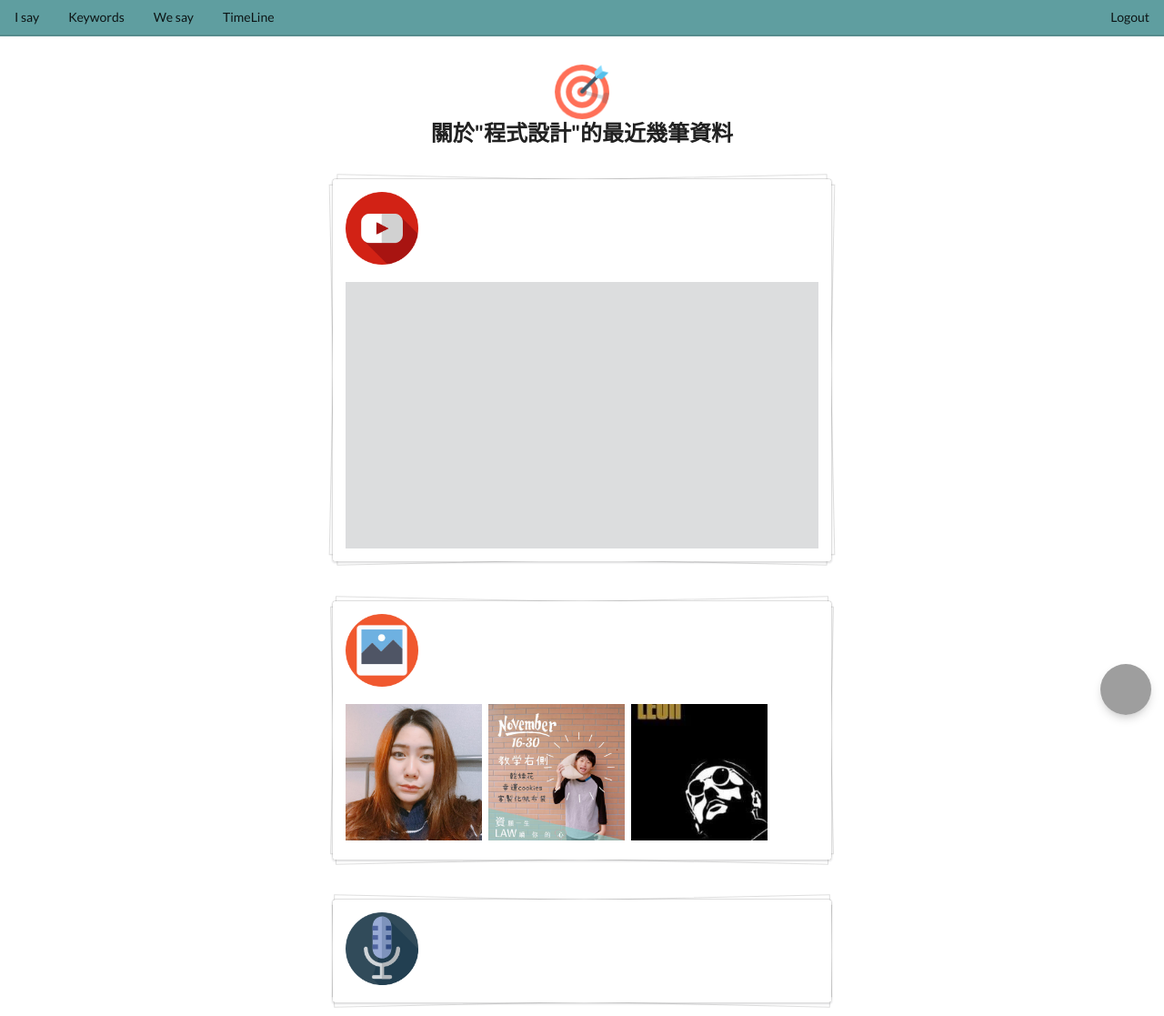
After one commit to PeiRongWang/isay, a PHP site: page /kwd_code_all.php in a window 1280 px wide. The commit adds this page. Shown: the whole page at 91% size. Run offline with PHP 8.4, Linux system fonts and the light colour scheme; some libraries are stand-ins or nearby versions; grey boxes are pictures that could not be loaded.

Commit message:
多加了一個分頁而已=3=

```diff
--- a/WeSay.php
+++ b/WeSay.php
@@ -9,7 +9,7 @@
     <script src="//code.jquery.com/jquery-3.1.1.min.js" integrity="sha256-hVVnYaiADRTO2PzUGmuLJr8BLUSjGIZsDYGmIJLv2b8=" crossorigin="anonymous"></script>
     <script src="assets/semantic.min.js"></script>
     <link rel="stylesheet" href="assets/style.css">
-     <script src="https://ajax.googleapis.com/ajax/libs/angularjs/1.6.4/angular.min.js"></script>
+     <script src="https://ajax.googleapis.com/ajax/libs/<angula></angula>rjs/1.6.4/angular.min.js"></script>
      <script src="assets/container.js"></script>
      <style>
         @font-face {
--- a/keywords.php
+++ b/keywords.php
@@ -30,6 +30,7 @@
                                 <a href="#" dropdown-prop="title">程式設計<i class="dropdown-icon"></i></a>
                                 <!--List Items-->
                                 <ul class="dropdown-list-items">
+                                    <li><a href="kwd_code_all.php">所有檔案</a></li>
                                     <li><a href="#">語音檔</a></li>
                                     <li><a href="#">圖片檔</a></li>
                                     <li><a href="#">文字檔</a></li>
--- /dev/null
+++ b/kwd_code_all.php
@@ -0,0 +1,71 @@
+<!DOCTYPE html>
+<html>
+<head>
+    <meta charset="utf-8">
+    <title>I say</title>
+    <meta name="viewport" content="width=device-width, initial-scale=1.0, minimum-scale=1.0">
+    <link rel="stylesheet" type="text/css" href="assets/semantic.min.css">
+	<link rel="stylesheet" href="https://cdnjs.cloudflare.com/ajax/libs/normalize/5.0.0/normalize.min.css">
+    <script src="//code.jquery.com/jquery-3.1.1.min.js" integrity="sha256-hVVnYaiADRTO2PzUGmuLJr8BLUSjGIZsDYGmIJLv2b8=" crossorigin="anonymous"></script>
+    <script src="assets/semantic.min.js"></script>
+    <link rel="stylesheet" href="assets/style.css">
+     <script src="https://ajax.googleapis.com/ajax/libs/angularjs/1.6.4/angular.min.js"></script>
+     <script src="assets/container.js"></script>
+</head>
+<body>
+
+ <?php require 'navbar.php'; ?>
+
+ <h2 class="ui center aligned icon header">
+  <img src="target.png"><br>
+  關於"程式設計"的最近幾筆資料
+</h2><br>
+
+  <div class="ui container">
+       <div class="ui two column centered grid">
+            <div class="column">
+        <div class="ui piled segments">
+           <div class="ui segment">
+             <img src="youtube.png"  width="80">
+             <script>$('.url.example .ui.embed').embed();</script>
+             <p><div class="ui embed" data-url="https://www.youtube.com/embed/O6Xo21L0ybE" data-placeholder="/images/bear-waving.jpg"></div></p>
+           </div>
+        </div>
+
+        <div class="ui piled segments">
+           <div class="ui segment">
+             <img src="picture.png" width="80">
+                <p><div class="ui small images">
+                <img class="ui image" src="a.jpg">
+                <img class="ui image" src="bb.jpg">
+                <img class="ui image" src="c.jpg">
+      </div></p>
+
+           </div>
+        </div>
+
+        <div class="ui piled segments">
+           <div class="ui segment">
+             <img src="microphone.png" width="80"><p></p>
+           </div>
+        </div>
+       </div>
+      </div>
+  </div>
+
+    <!-- 右下角小圈圈 -->
+    <nav class="containers">
+  <a class="buttons" href="#" tooltip="文字"></a>
+  <a class="buttons" href="#" tooltip="語音"></a>
+  <a class="buttons" href="#" tooltip="圖片"></a>
+  <a class="buttons" href="#" tooltip="影片"></a>
+  <a class="buttons" href="#" tooltip="Choose">
+      <span>
+          <span class="rotate"></span>
+      </span>
+</a>
+</nav>
+</div>
+
+</body>
+</html>
```
